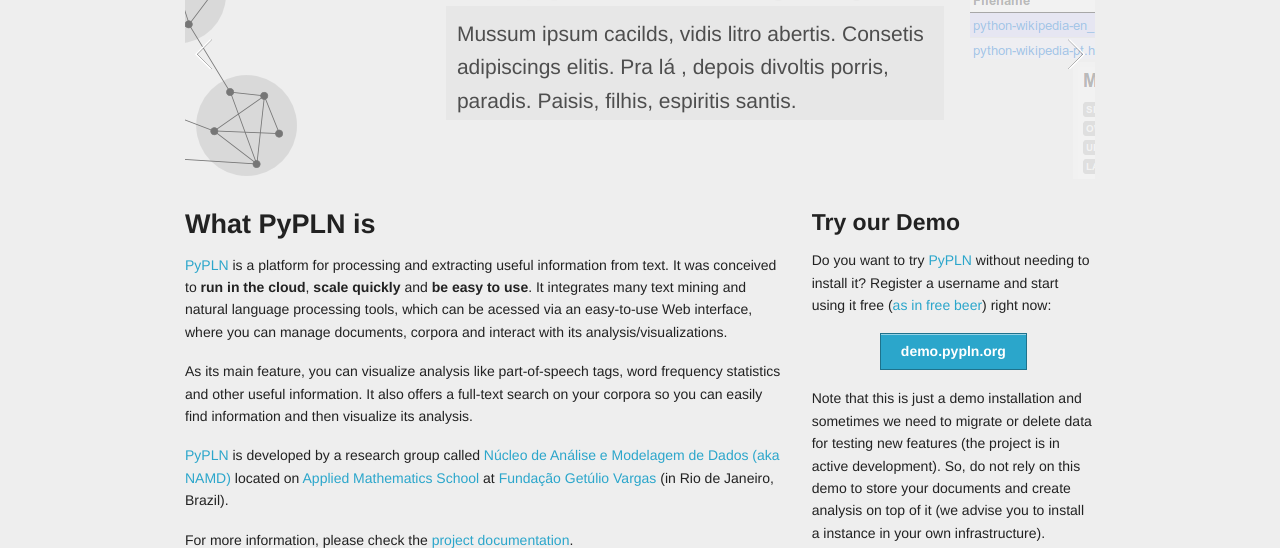
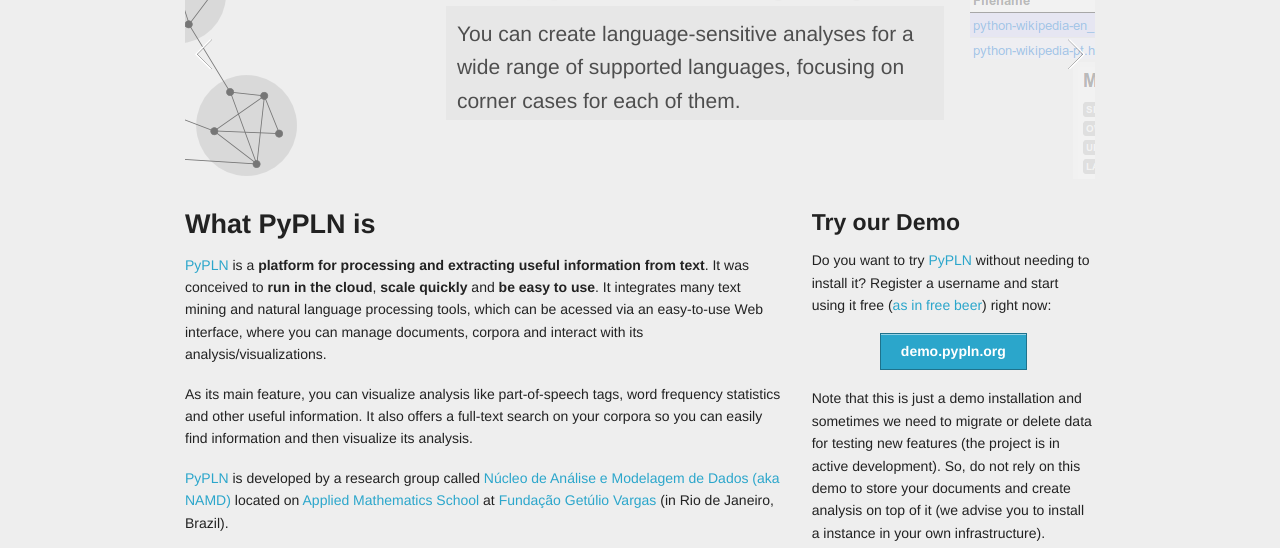
Before and after one commit to NAMD/pypln.org, a plain HTML site: page beta/index.html in a window 1280 px wide. Shown: the part 201-749 px from the top of the page. Drawn offline with Linux system fonts and the light colour scheme.

Commit message:
Change text of slides (thanks, @fccoelho)

```diff
--- a/beta/index.html
+++ b/beta/index.html
@@ -85,36 +85,32 @@
             <img src="images/distributed.png" alt="slide image">
             <h1>Distributed by definition</h1>
             <p>
-              Mussum ipsum cacilds, vidis litro abertis. Consetis adipiscings
-              elitis. Pra lá , depois divoltis porris, paradis. Paisis, filhis,
-              espiritis santis.
+               Designed from the ground up to distribute analytical NLP tasks,
+               it takes maximal advantage from available hardware.
             </p>
           </div>
           <div class="slide">
             <img src="images/metadata.png" alt="slide image">
             <h1>File-type and language detection</h1>
             <p>
-              Mussum ipsum cacilds, vidis litro abertis. Consetis adipiscings
-              elitis. Pra lá , depois divoltis porris, paradis. Paisis, filhis,
-              espiritis santis.
+              You can create language-sensitive analyses for a wide range of
+              supported languages, focusing on corner cases for each of them.
             </p>
           </div>
           <div class="slide">
             <img src="images/full-text-search.png" alt="slide image">
             <h1>Embedded full-text search</h1>
             <p>
-              Mussum ipsum cacilds, vidis litro abertis. Consetis adipiscings
-              elitis. Pra lá , depois divoltis porris, paradis. Paisis, filhis,
-              espiritis santis.
+              With an integrated full-text search engine (with a rich query
+              language) you can search through all your corpora and documents.
             </p>
           </div>
           <div class="slide">
             <img src="images/visualizations.png" alt="slide image">
             <h1>Rich visualizations of text analysis</h1>
             <p>
-              Mussum ipsum cacilds, vidis litro abertis. Consetis adipiscings
-              elitis. Pra lá , depois divoltis porris, paradis. Paisis, filhis,
-              espiritis santis.
+              Explore documents and corpora visualy on your browser, with
+              snappy dynamic visualizations which can be exported easily.
             </p>
           </div>
         </div>
@@ -128,8 +124,8 @@
       <div class="row">
         <div class="twelve columns">
           <p>
-            <a href="http://www.pypln.org/">PyPLN</a> is a platform for
-            processing and extracting useful information from text. It was
+            <a href="http://www.pypln.org/">PyPLN</a> is a <b>platform for
+            processing and extracting useful information from text</b>. It was
             conceived to <b>run in the cloud</b>, <b>scale quickly</b> and
             <b>be easy to use</b>. It integrates many text mining and natural
             language processing tools, which can be acessed via an easy-to-use
@@ -383,6 +379,8 @@
            <li> <a href="http://github.com/NAMD/pypln.backend">pypln.backend</a> </li>
            <li> <a href="http://github.com/NAMD/pypln-deploy">pypln-deploy</a> </li>
          </ul>
+       </p>
+       <p>
          If you have skills on programming, linguistics or design and want to
          help this project, please see our
          <a
```
